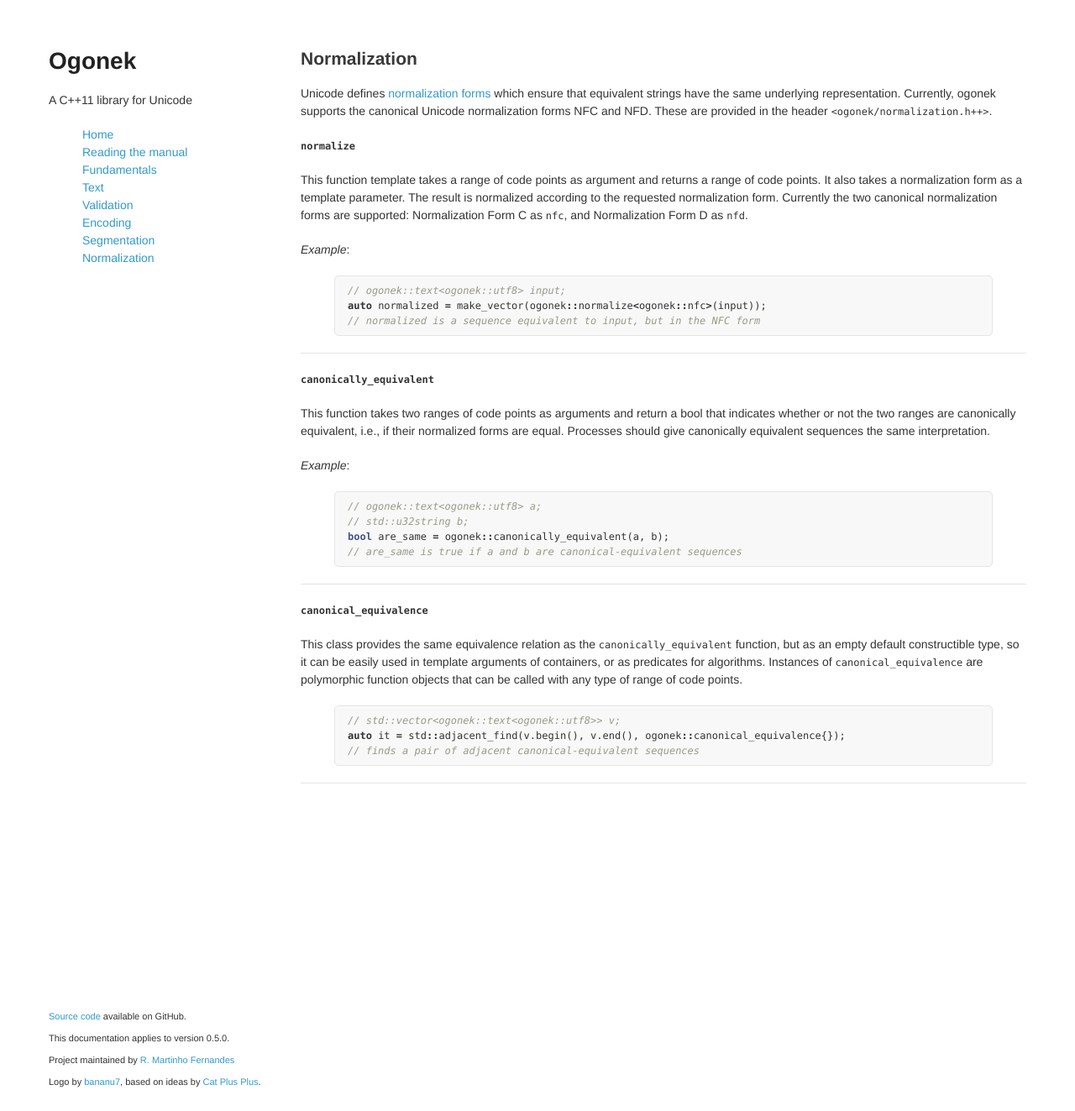
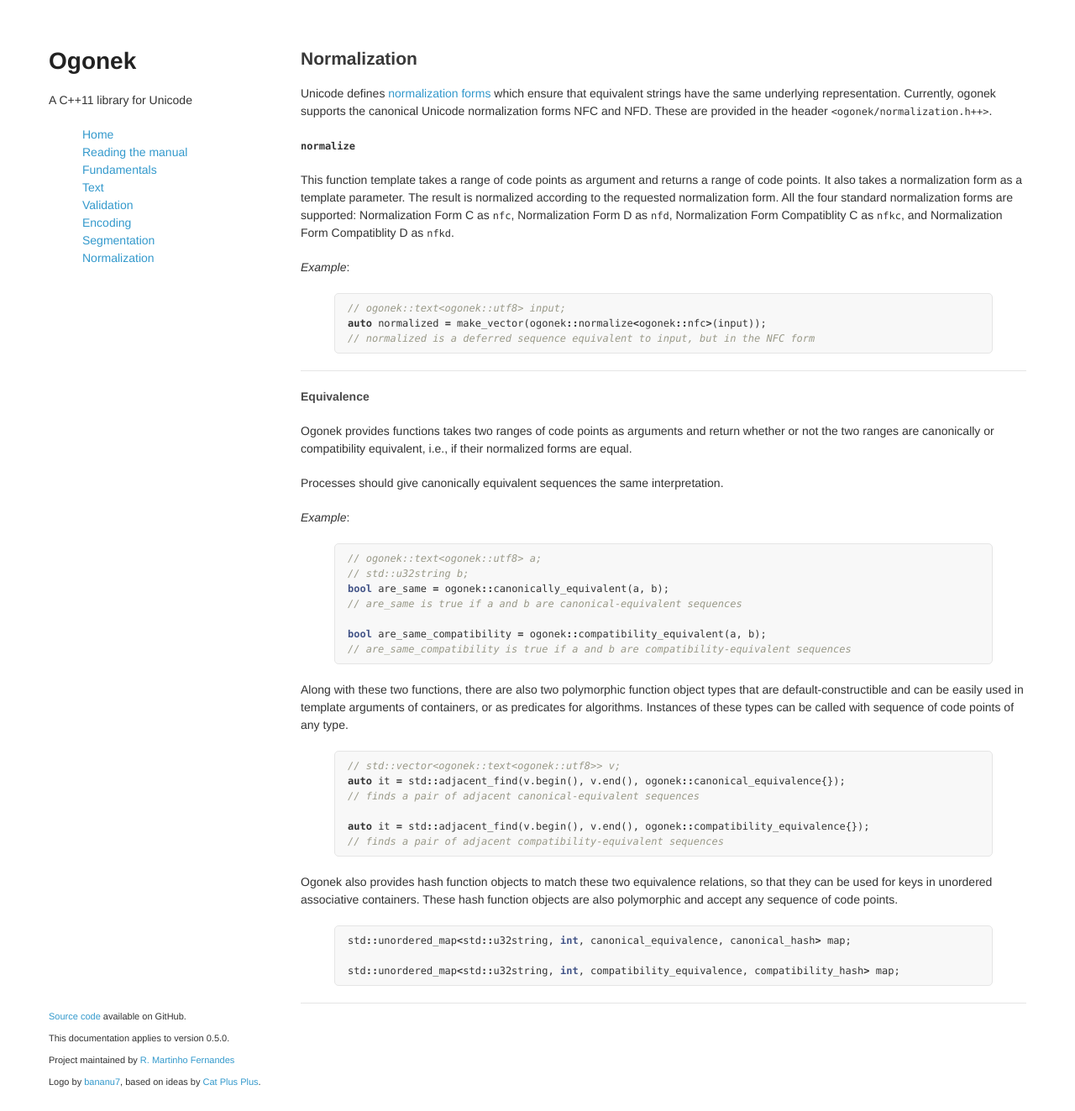
Before and after one commit to libogonek/ogonek, a Jekyll site: the page built from normalization.markdown, in a window 1280 px wide and 1323 px high. Shown: the whole window at 84% size. Built offline with Jekyll 4.4.1, drawn with Linux system fonts in a browser that asks for light colours.

Commit message:
Updated docs to match normalization updates

```diff
--- a/index.markdown
+++ b/index.markdown
@@ -18,7 +18,7 @@ Ogonek version numbers use the [semantic versioning] rules 2.0.0-rc.1.
 
  - Unicode normalization forms;
 
- - canonical equivalence comparisons;
+ - canonical and compatibility equivalence comparisons;
 
  - boundary analysis algorithms (currently grapheme clusters and words);
 
--- a/normalization.markdown
+++ b/normalization.markdown
@@ -12,25 +12,27 @@ header `<ogonek/normalization.h++>`.
 
 This function template takes a range of code points as argument and returns a range of
 code points. It also takes a normalization form as a template parameter. The
-result is normalized according to the requested normalization form. Currently
-the two canonical normalization forms are supported: Normalization Form C as
-`nfc`, and Normalization Form D as `nfd`.
+result is normalized according to the requested normalization form. All the four
+standard normalization forms are supported: Normalization Form C as `nfc`,
+Normalization Form D as `nfd`, Normalization Form Compatiblity C as `nfkc`, and
+Normalization Form Compatiblity D as `nfkd`.
 
 *Example*:
 {% highlight cpp %}
 // ogonek::text<ogonek::utf8> input;
 auto normalized = make_vector(ogonek::normalize<ogonek::nfc>(input));
-// normalized is a sequence equivalent to input, but in the NFC form
+// normalized is a deferred sequence equivalent to input, but in the NFC form
 {% endhighlight %}
 
 ---
 
-#### `canonically_equivalent`
+#### Equivalence
 
-This function takes two ranges of code points as arguments and return a bool
-that indicates whether or not the two ranges are canonically equivalent, i.e.,
-if their normalized forms are equal. Processes should give canonically
-equivalent sequences the same interpretation.
+Ogonek provides functions takes two ranges of code points as arguments and
+return whether or not the two ranges are canonically or compatibility
+equivalent, i.e., if their normalized forms are equal.
+
+Processes should give canonically equivalent sequences the same interpretation.
 
 *Example*:
 {% highlight cpp %}
@@ -38,22 +40,34 @@ equivalent sequences the same interpretation.
 // std::u32string b;
 bool are_same = ogonek::canonically_equivalent(a, b);
 // are_same is true if a and b are canonical-equivalent sequences
+
+bool are_same_compatibility = ogonek::compatibility_equivalent(a, b);
+// are_same_compatibility is true if a and b are compatibility-equivalent sequences
 {% endhighlight %}
 
----
-
-#### `canonical_equivalence`
-
-This class provides the same equivalence relation as the
-`canonically_equivalent` function, but as an empty default constructible type,
-so it can be easily used in template arguments of containers, or as predicates
-for algorithms. Instances of `canonical_equivalence` are polymorphic function
-objects that can be called with any type of range of code points.
+Along with these two functions, there are also two polymorphic function object
+types that are default-constructible and can be easily used in template
+arguments of containers, or as predicates for algorithms. Instances of
+these types can be called with sequence of code points of any type.
 
 {% highlight cpp %}
 // std::vector<ogonek::text<ogonek::utf8>> v;
 auto it = std::adjacent_find(v.begin(), v.end(), ogonek::canonical_equivalence{});
 // finds a pair of adjacent canonical-equivalent sequences
+
+auto it = std::adjacent_find(v.begin(), v.end(), ogonek::compatibility_equivalence{});
+// finds a pair of adjacent compatibility-equivalent sequences
+{% endhighlight %}
+
+Ogonek also provides hash function objects to match these two equivalence
+relations, so that they can be used for keys in unordered associative
+containers. These hash function objects are also polymorphic and accept any
+sequence of code points.
+
+{% highlight cpp %}
+std::unordered_map<std::u32string, int, canonical_equivalence, canonical_hash> map;
+
+std::unordered_map<std::u32string, int, compatibility_equivalence, compatibility_hash> map;
 {% endhighlight %}
 
 ---
```
Also changed, not shown: reference/normalization.markdown (+62 -4 lines).
